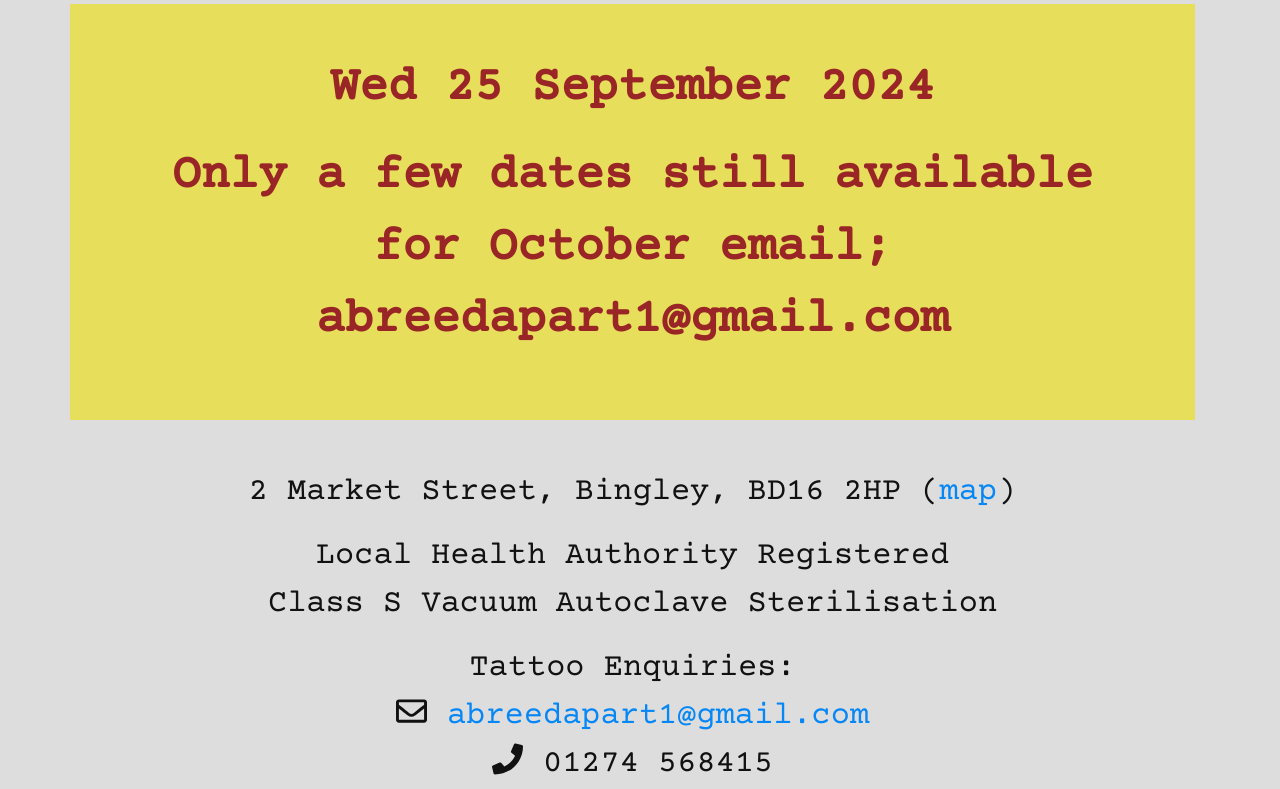
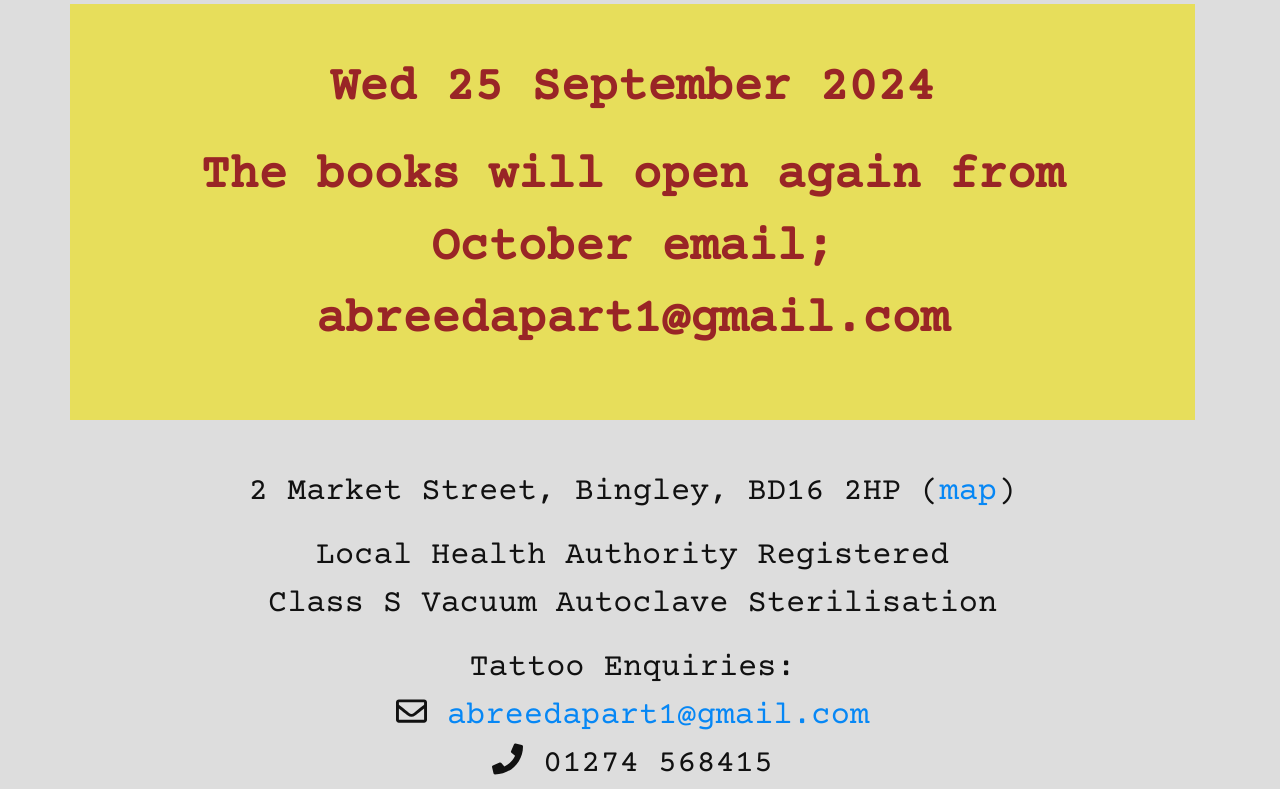
Before and after one commit to caprenter/abreedapart, a Jekyll site: the page built from index.md, in a window 1280 px wide and 900 px high, scrolled down 867 px, cut to the strip 111-900 px from the top of the window. Built offline with Jekyll 4.4.1, drawn with Linux system fonts in a browser that asks for light colours; nearby versions of some CDN libraries.

Commit message:
Update index.md

```diff
--- a/index.md
+++ b/index.md
@@ -2,7 +2,7 @@
 layout: default
 title: Home
 content-description: "A Breed Apart Tattoo Studio, Bingley, West Yorkshire, Established in 2010, Specialising in Black and grey realism."
-open-today-message: "Only a few dates still available for October  email; abreedapart1@gmail.com"
+open-today-message: "The books will open again from October email; abreedapart1@gmail.com"
 ---
 
 <div class="main-image" markdown="1">
```
